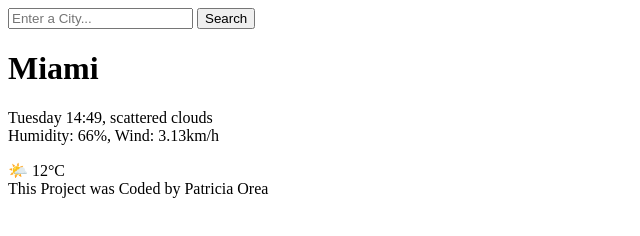
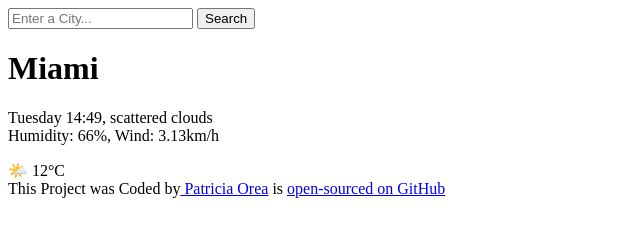
Before and after one commit to oreapatricia-cyber/Final-weather-project, a plain HTML site: page index.html in a window 1280 px wide. Shown: the whole page, without its empty margins (0-640 px from the left). Drawn offline with Linux system fonts and the light colour scheme.

Commit message:
adding links

```diff
--- a/index.html
+++ b/index.html
@@ -23,6 +23,19 @@
       </div>
       <div>🌤️ 12°C</div>
     </main>
-    <footer>This Project was Coded by Patricia Orea</footer>
+    <footer>
+      This Project was Coded by<a
+        href="https://github.com/oreapatricia-cyber"
+        target="_blank"
+      >
+        Patricia Orea</a
+      >
+      is
+      <a
+        href="https://github.com/oreapatricia-cyber/Final-weather-project"
+        target="_blank"
+        >open-sourced on GitHub</a
+      >
+    </footer>
   </body>
 </html>
```
